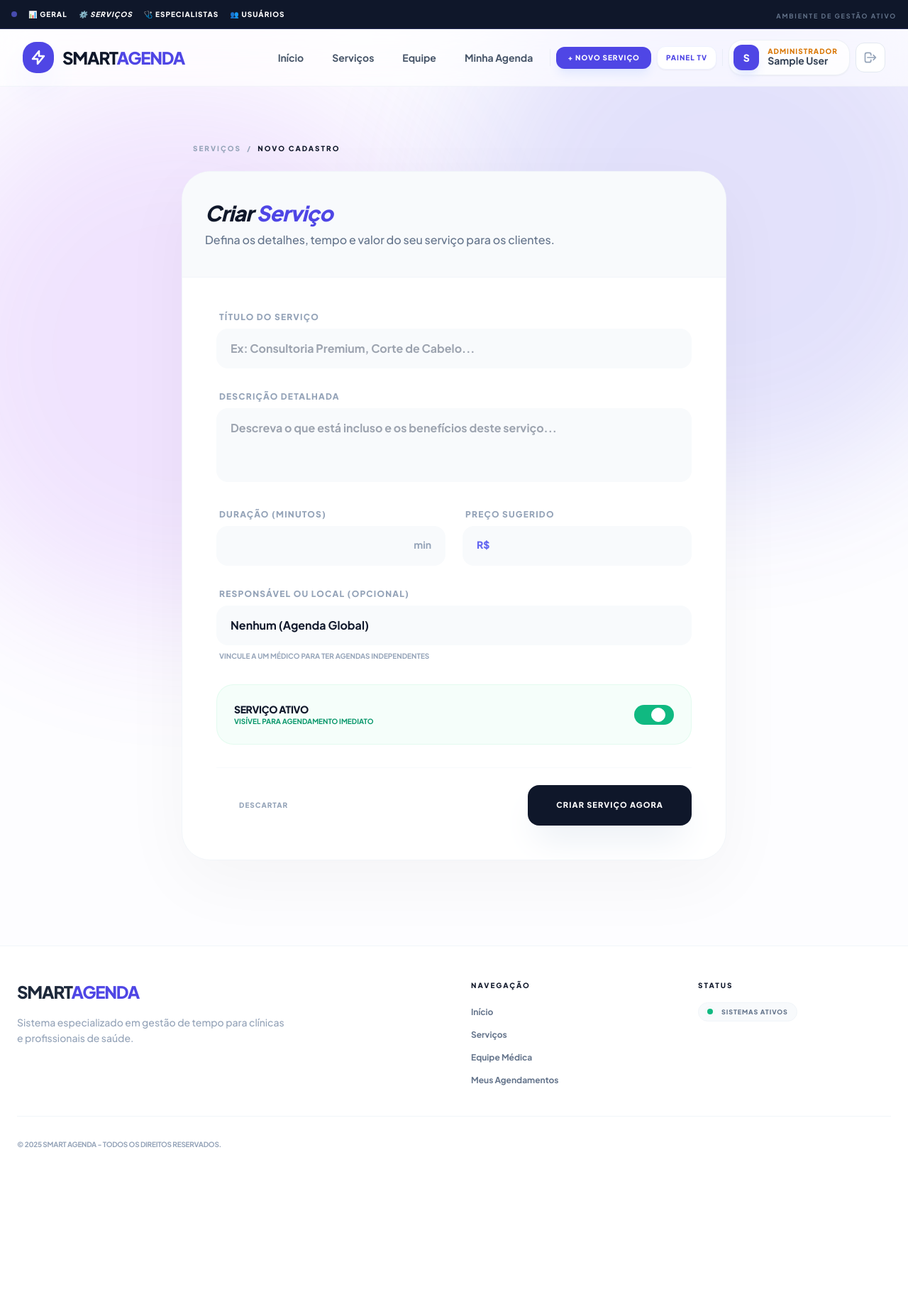
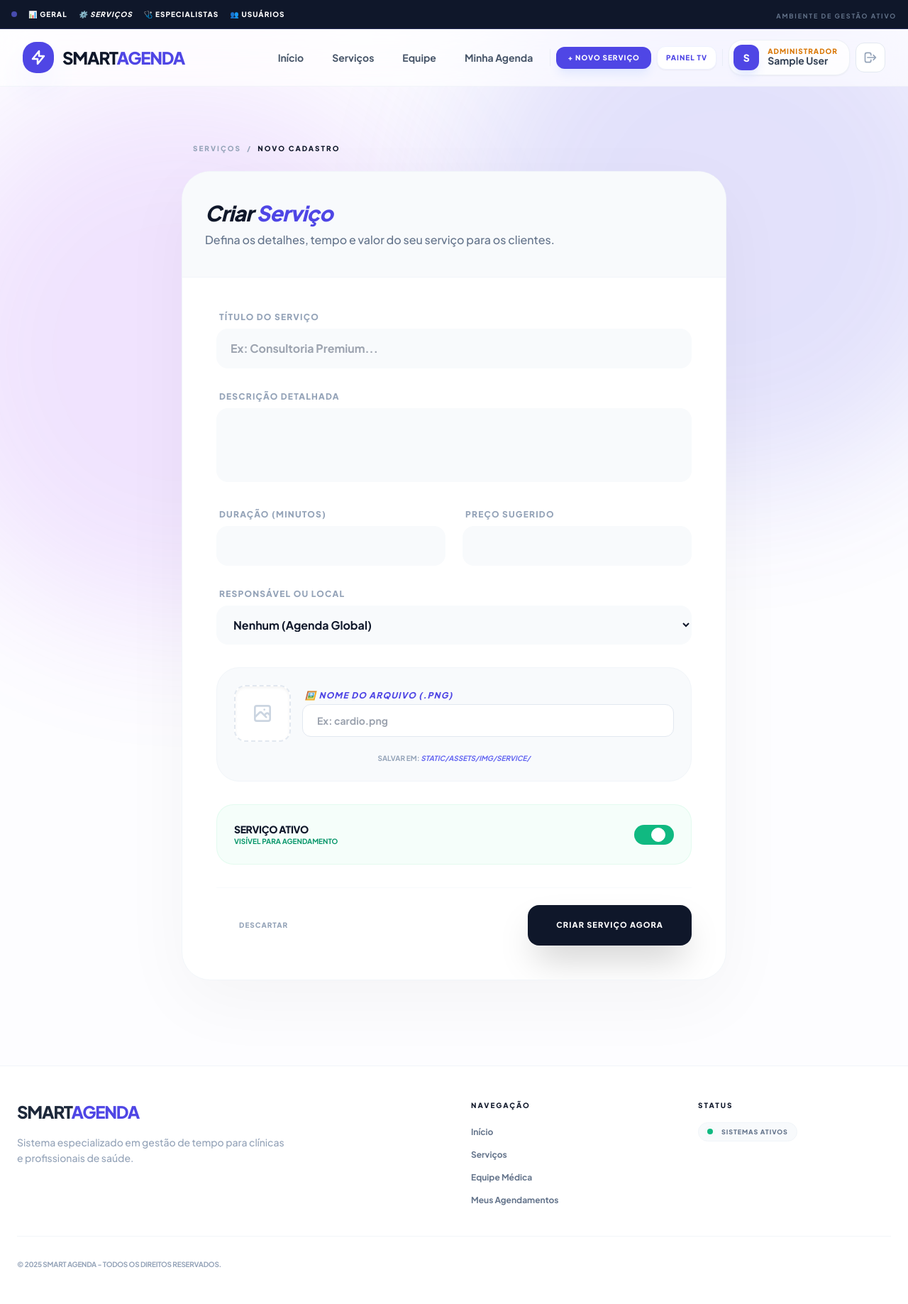
Before and after one commit to alicemoraesbaia-glitch/agendai-pro, a Flask app: page /admin/service/new in a window 1280 px wide. Shown: the whole page at 71% size. Before the commit the page ends 1616 px from the top, so only its background shows below. Run offline with Flask 3, Linux system fonts and the light colour scheme; a user stored in the database is signed in; tables that the repository leaves empty hold one stand-in row (values such as "Sample post"); some libraries are stand-ins or nearby versions.

```diff
--- a/app/__init__.py
+++ b/app/__init__.py
@@ -10,7 +10,8 @@ from app.admin import routes
 
 
 def create_app(config_class=Config):
-    app = Flask(__name__)
+    # Definimos explicitamente que a pasta static está dentro de 'app/static'
+    app = Flask(__name__, static_folder='static')
     app.config.from_object(config_class)
 
     # Inicialização das Extensões
--- a/app/admin/routes.py
+++ b/app/admin/routes.py
@@ -250,38 +250,38 @@ def list_services():
 @login_required
 @admin_required
 def manage_service(id=None):
-    # Se houver ID, é edição. Se não, service é None (novo cadastro).
     service = Service.query.get_or_404(id) if id else None
-
-    # Carrega os recursos (médicos/salas) para o select do formulário
     resources = Resource.query.all()
 
     if request.method == 'POST':
         try:
-            # Tratamento de preço: aceita vírgula ou ponto
             price_raw = request.form.get('price', '0').replace(',', '.')
             price_cents = int(round(float(price_raw) * 100))
 
-            # Se não existe serviço (id é None), cria uma nova instância
             if not service:
                 service = Service()
                 db.session.add(service)
 
-            # Atribuição de valores do formulário
             service.name = request.form.get('name')
             service.description = request.form.get('description')
             service.duration_minutes = int(request.form.get('duration', 30))
             service.price_cents = price_cents
             service.active = True if request.form.get('active') else False
 
-            # Vínculo com Médico/Sala (Resource)
+            # --- AJUSTE SÊNIOR AQUI ---
+            image_input = request.form.get('image_url')
+            # Se o usuário não digitar nada, usamos 'default.png' que é o padrão da sua pasta assets
+            service.image_url = image_input if image_input else 'default.png'
+
             res_id = request.form.get('resource_id')
             service.resource_id = int(res_id) if res_id and res_id != "" else None
 
             db.session.commit()
             flash(f'Serviço "{service.name}" salvo com sucesso!', 'success')
-            # Redireciona para a vitrine para você ver o resultado imediato
-            return redirect(url_for('main.services'))
+
+            # ERRO ANTERIOR: Você estava usando 'main.services' (que não existe)
+            # CORREÇÃO: Redireciona para a lista de serviços do ADMIN
+            return redirect(url_for('admin.list_services'))
 
         except Exception as e:
             db.session.rollback()
--- a/app/models.py
+++ b/app/models.py
@@ -85,6 +85,8 @@ class Resource(db.Model):
     id = db.Column(db.Integer, primary_key=True)
     name = db.Column(db.String(100), nullable=False, unique=True)
     category = db.Column(db.String(50))  # Ex: 'Cardiologista', 'Sala 01', 'Dentista'
+    # Foto do Especialista
+    profile_image = db.Column(db.String(255), nullable=True, default='default-doctor.webp')
 
     services = db.relationship('Service', back_populates='resource', lazy=True)
 
@@ -94,6 +96,9 @@ class Service(db.Model):
     id = db.Column(db.Integer, primary_key=True)
     name = db.Column(db.String(100), nullable=False)
     description = db.Column(db.Text, nullable=True)
+    # Guardamos apenas o nome do arquivo (ex: 'odonto.webp')
+    # ou a URL completa. O valor default garante que nenhum card fique em branco.
+    image_url = db.Column(db.String(255), nullable=True, default='default-service.webp')
     duration_minutes = db.Column(db.Integer, nullable=False)
     price_cents = db.Column(db.Integer, nullable=False)
     category = db.Column(db.String(50), nullable=False, default='Geral')
--- a/app/templates/admin/service_form.html
+++ b/app/templates/admin/service_form.html
@@ -23,40 +23,32 @@
                 <div class="space-y-2">
                     <label class="block text-xs font-black text-slate-400 uppercase tracking-widest ml-1">Título do Serviço</label>
                     <input type="text" name="name" value="{{ service.name if service }}" required
-                           placeholder="Ex: Consultoria Premium, Corte de Cabelo..."
+                           placeholder="Ex: Consultoria Premium..."
                            class="w-full px-5 py-4 bg-slate-50 border-none rounded-2xl text-slate-900 font-bold focus:ring-2 focus:ring-indigo-500 transition-all">
                 </div>
 
                 <div class="space-y-2">
                     <label class="block text-xs font-black text-slate-400 uppercase tracking-widest ml-1">Descrição Detalhada</label>
                     <textarea name="description" rows="3"
-                              placeholder="Descreva o que está incluso e os benefícios deste serviço..."
                               class="w-full px-5 py-4 bg-slate-50 border-none rounded-2xl text-slate-900 font-bold focus:ring-2 focus:ring-indigo-500 transition-all resize-none">{{ service.description if service }}</textarea>
                 </div>
 
                 <div class="grid grid-cols-1 md:grid-cols-2 gap-6">
                     <div class="space-y-2">
                         <label class="block text-xs font-black text-slate-400 uppercase tracking-widest ml-1">Duração (minutos)</label>
-                        <div class="relative">
-                            <input type="number" name="duration" value="{{ service.duration_minutes if service }}" required
-                                   class="w-full px-5 py-4 bg-slate-50 border-none rounded-2xl text-slate-900 font-bold focus:ring-2 focus:ring-indigo-500 transition-all">
-                            <span class="absolute right-5 top-4 text-slate-400 font-bold text-sm">min</span>
-                        </div>
+                        <input type="number" name="duration" value="{{ service.duration_minutes if service }}" required
+                               class="w-full px-5 py-4 bg-slate-50 border-none rounded-2xl text-slate-900 font-bold focus:ring-2 focus:ring-indigo-500 transition-all">
                     </div>
                     <div class="space-y-2">
                         <label class="block text-xs font-black text-slate-400 uppercase tracking-widest ml-1">Preço Sugerido</label>
-                        <div class="relative">
-                            <span class="absolute left-5 top-4 text-indigo-500 font-black text-sm">R$</span>
-                            <input type="number" step="0.01" name="price" value="{{ (service.price_cents / 100) if service }}" required
-                                   class="w-full pl-12 pr-5 py-4 bg-slate-50 border-none rounded-2xl text-slate-900 font-bold focus:ring-2 focus:ring-indigo-500 transition-all">
-                        </div>
+                        <input type="number" step="0.01" name="price" value="{{ (service.price_cents / 100) if service }}" required
+                               class="w-full px-5 py-4 bg-slate-50 border-none rounded-2xl text-slate-900 font-bold focus:ring-2 focus:ring-indigo-500 transition-all">
                     </div>
                 </div>
 
                 <div class="space-y-2">
-                    <label class="block text-xs font-black text-slate-400 uppercase tracking-widest ml-1">Responsável ou Local (Opcional)</label>
-                    <select name="resource_id"
-                            class="w-full px-5 py-4 bg-slate-50 border-none rounded-2xl text-slate-900 font-bold focus:ring-2 focus:ring-indigo-500 transition-all appearance-none cursor-pointer">
+                    <label class="block text-xs font-black text-slate-400 uppercase tracking-widest ml-1">Responsável ou Local</label>
+                    <select name="resource_id" class="w-full px-5 py-4 bg-slate-50 border-none rounded-2xl text-slate-900 font-bold focus:ring-2 focus:ring-indigo-500 transition-all cursor-pointer">
                         <option value="">Nenhum (Agenda Global)</option>
                         {% for res in resources %}
                             <option value="{{ res.id }}" {% if service and service.resource_id == res.id %}selected{% endif %}>
@@ -64,27 +56,51 @@
                             </option>
                         {% endfor %}
                     </select>
-                    <p class="text-[10px] text-slate-400 font-bold uppercase ml-1">Vincule a um médico para ter agendas independentes</p>
+                </div>
+
+                <div class="p-6 bg-slate-50 rounded-[2rem] border border-slate-100 space-y-4">
+                    <div class="flex items-center gap-4">
+                        <div id="preview-container" class="w-20 h-20 bg-white rounded-2xl border-2 border-dashed border-slate-200 overflow-hidden flex items-center justify-center shadow-inner">
+                            {% if service and service.image_url %}
+                                <img id="image-preview"
+                                     src="{{ url_for('static', filename='assets/img/service/' + service.image_url) }}"
+                                     class="w-full h-full object-cover"
+                                     onerror="showPlaceholder()">
+                            {% else %}
+                                <div id="preview-placeholder" class="text-slate-300">
+                                    <svg class="w-8 h-8" fill="none" stroke="currentColor" viewBox="0 0 24 24"><path stroke-linecap="round" stroke-linejoin="round" stroke-width="2" d="M4 16l4.586-4.586a2 2 0 012.828 0L16 16m-2-2l1.586-1.586a2 2 0 012.828 0L20 14m-6-6h.01M6 20h12a2 2 0 002-2V6a2 2 0 00-2-2H6a2 2 0 00-2 2v12a2 2 0 002 2z"/></svg>
+                                </div>
+                            {% endif %}
+                        </div>
+                        <div class="flex-1">
+                            <label class="block text-xs font-black text-indigo-600 uppercase tracking-widest ml-1 mb-1 italic">
+                                🖼️ Nome do Arquivo (.png)
+                            </label>
+                            <input type="text" name="image_url" id="image_input"
+                                   value="{{ service.image_url if service else '' }}"
+                                   placeholder="Ex: cardio.png"
+                                   class="w-full px-5 py-3 bg-white border border-slate-200 rounded-xl text-slate-900 font-bold text-sm focus:ring-2 focus:ring-indigo-500 transition-all">
+                        </div>
+                    </div>
+                    <p class="text-[10px] text-slate-400 font-bold uppercase text-center">
+                        Salvar em: <span class="text-indigo-500 italic">static/assets/img/service/</span>
+                    </p>
                 </div>
 
                 <div class="flex items-center justify-between p-6 bg-emerald-50/50 rounded-3xl border border-emerald-100/50">
                     <div>
                         <p class="text-sm font-black text-slate-900 uppercase tracking-tight">Serviço Ativo</p>
-                        <p class="text-[10px] text-emerald-600 font-bold uppercase">Visível para agendamento imediato</p>
+                        <p class="text-[10px] text-emerald-600 font-bold uppercase">Visível para agendamento</p>
                     </div>
                     <label class="relative inline-flex items-center cursor-pointer">
-                        <input type="checkbox" name="active" id="active" class="sr-only peer"
-                               {% if not service or service.active %}checked{% endif %}>
-                        <div class="w-14 h-7 bg-slate-200 peer-focus:outline-none rounded-full peer peer-checked:after:translate-x-full peer-checked:after:border-white after:content-[''] after:absolute after:top-1 after:left-1 after:bg-white after:border-gray-300 after:border after:rounded-full after:h-5 after:w-5 after:transition-all peer-checked:bg-emerald-500"></div>
+                        <input type="checkbox" name="active" class="sr-only peer" {% if not service or service.active %}checked{% endif %}>
+                        <div class="w-14 h-7 bg-slate-200 rounded-full peer peer-checked:after:translate-x-full peer-checked:after:border-white after:content-[''] after:absolute after:top-1 after:left-1 after:bg-white after:border-gray-300 after:border after:rounded-full after:h-5 after:w-5 after:transition-all peer-checked:bg-emerald-500"></div>
                     </label>
                 </div>
 
                 <div class="pt-6 flex flex-col sm:flex-row items-center justify-between gap-4 border-t border-slate-50">
-                    <a href="{{ url_for('admin.list_services') }}"
-                       class="w-full sm:w-auto px-8 py-4 rounded-2xl font-black text-slate-400 hover:text-slate-600 hover:bg-slate-50 transition-all text-[10px] uppercase tracking-widest text-center">
-                        Descartar
-                    </a>
-                    <button type="submit" class="w-full sm:w-auto bg-slate-900 text-white px-10 py-5 rounded-2xl font-black hover:bg-indigo-600 shadow-2xl shadow-slate-200 transition-all transform hover:-translate-y-1 active:scale-95 uppercase tracking-widest text-[11px]">
+                    <a href="{{ url_for('admin.list_services') }}" class="w-full sm:w-auto px-8 py-4 rounded-2xl font-black text-slate-400 hover:bg-slate-50 transition-all text-[10px] uppercase tracking-widest text-center">Descartar</a>
+                    <button type="submit" class="w-full sm:w-auto bg-slate-900 text-white px-10 py-5 rounded-2xl font-black hover:bg-indigo-600 shadow-2xl transition-all uppercase tracking-widest text-[11px]">
                         {{ 'Salvar Alterações' if service else 'Criar Serviço Agora' }}
                     </button>
                 </div>
@@ -92,4 +108,26 @@
         </form>
     </div>
 </div>
+
+<script>
+    function showPlaceholder() {
+        const container = document.getElementById('preview-container');
+        container.innerHTML = `<div id="preview-placeholder" class="text-slate-300">
+            <svg class="w-8 h-8" fill="none" stroke="currentColor" viewBox="0 0 24 24"><path stroke-linecap="round" stroke-linejoin="round" stroke-width="2" d="M4 16l4.586-4.586a2 2 0 012.828 0L16 16m-2-2l1.586-1.586a2 2 0 012.828 0L20 14m-6-6h.01M6 20h12a2 2 0 002-2V6a2 2 0 00-2-2H6a2 2 0 00-2 2v12a2 2 0 002 2z"/></svg>
+        </div>`;
+    }
+
+    document.getElementById('image_input').addEventListener('input', function(e) {
+        const fileName = e.target.value.trim();
+        const container = document.getElementById('preview-container');
+
+        if (fileName) {
+            // CAMINHO CORRIGIDO: static/assets/img/service/
+            const url = `/static/assets/img/service/${fileName}`;
+            container.innerHTML = `<img id="image-preview" src="${url}" class="w-full h-full object-cover" onerror="showPlaceholder()">`;
+        } else {
+            showPlaceholder();
+        }
+    });
+</script>
 {% endblock %}
--- a/app/templates/base.html
+++ b/app/templates/base.html
@@ -254,5 +254,17 @@
         </div>
     </footer>
     {% endif %}
+    <script>
+        // Script de debug para Sivaldo conferir o caminho das imagens
+        document.addEventListener('DOMContentLoaded', () => {
+            const images = document.querySelectorAll('img');
+            images.forEach(img => {
+                img.addEventListener('error', () => {
+                    console.error('Falha ao carregar imagem:', img.src);
+                });
+                console.log('Tentando carregar:', img.src);
+            });
+        });
+    </script>
 </body>
 </html>
```
Also changed, not shown: app/main/routes.py (+25 -0 lines), app/templates/admin/services.html (+34 -22 lines), app/templates/main/services_catalog.html (+45 -9 lines), migrations/versions/36c2545d6e05_add_image_url_to_service.py (added, +38 -0 lines), app/static/assets/img/services/cardio.png (added), app/static/assets/img/services/dermato.png (added), app/static/assets/img/services/fisio.png (added), app/static/assets/img/services/massagem.png (added), app/static/assets/img/services/odonto.png (added).
